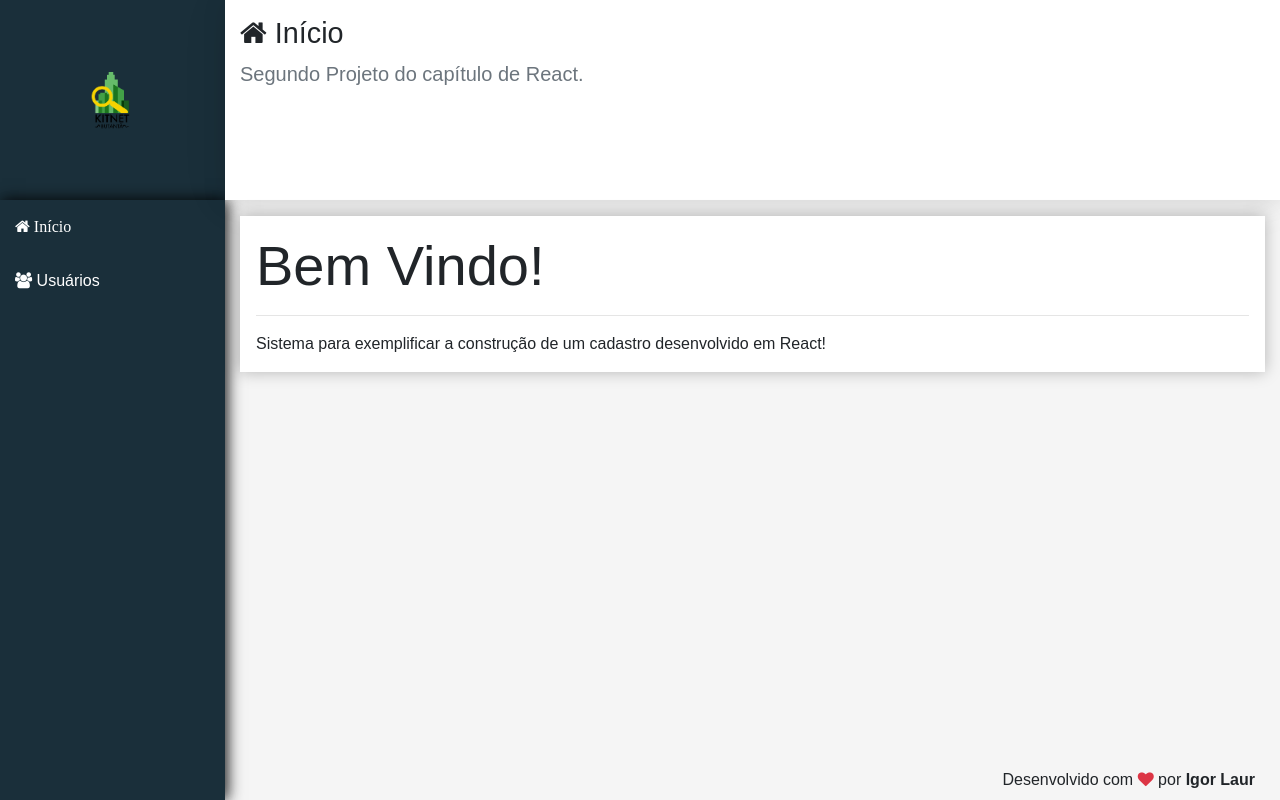
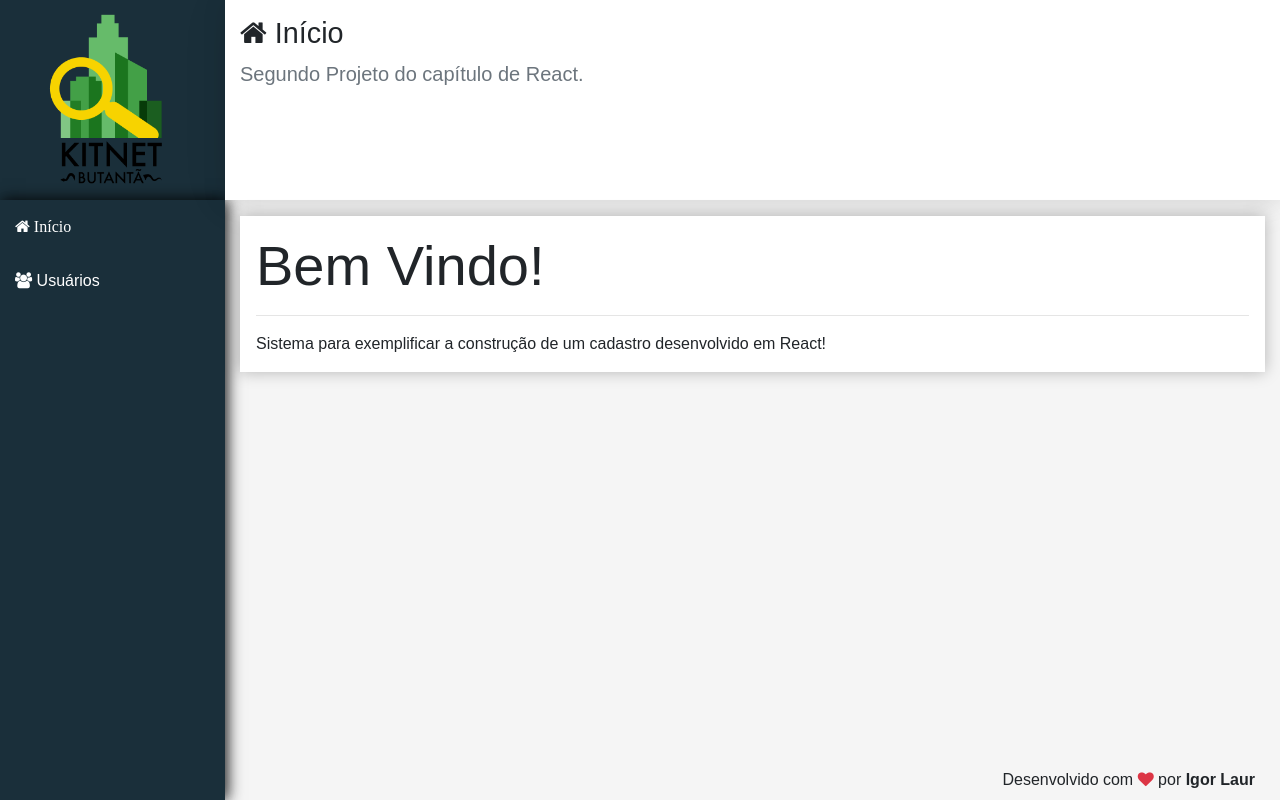
Before and after one commit to igorlaur/cadastroUsuario, a React (Create React App) app in the folder crud/frontend/: page / in a window 1280 px wide. Built offline with nearby package versions, Linux system fonts and the light colour scheme.

Commit message:
Responsividade Logo

```diff
--- a/crud/frontend/src/components/template/Logo.css
+++ b/crud/frontend/src/components/template/Logo.css
@@ -6,12 +6,13 @@ aside.logo {
 }
 
 aside.logo img {
-    padding: 0px 80px;
+    padding: 0px 15px;
     width: 100%;
 }
 
 @media(max-width: 576px) {
     aside.logo img {
+        padding: 0px 80px;
         width: 350px;
     }
 }
```
